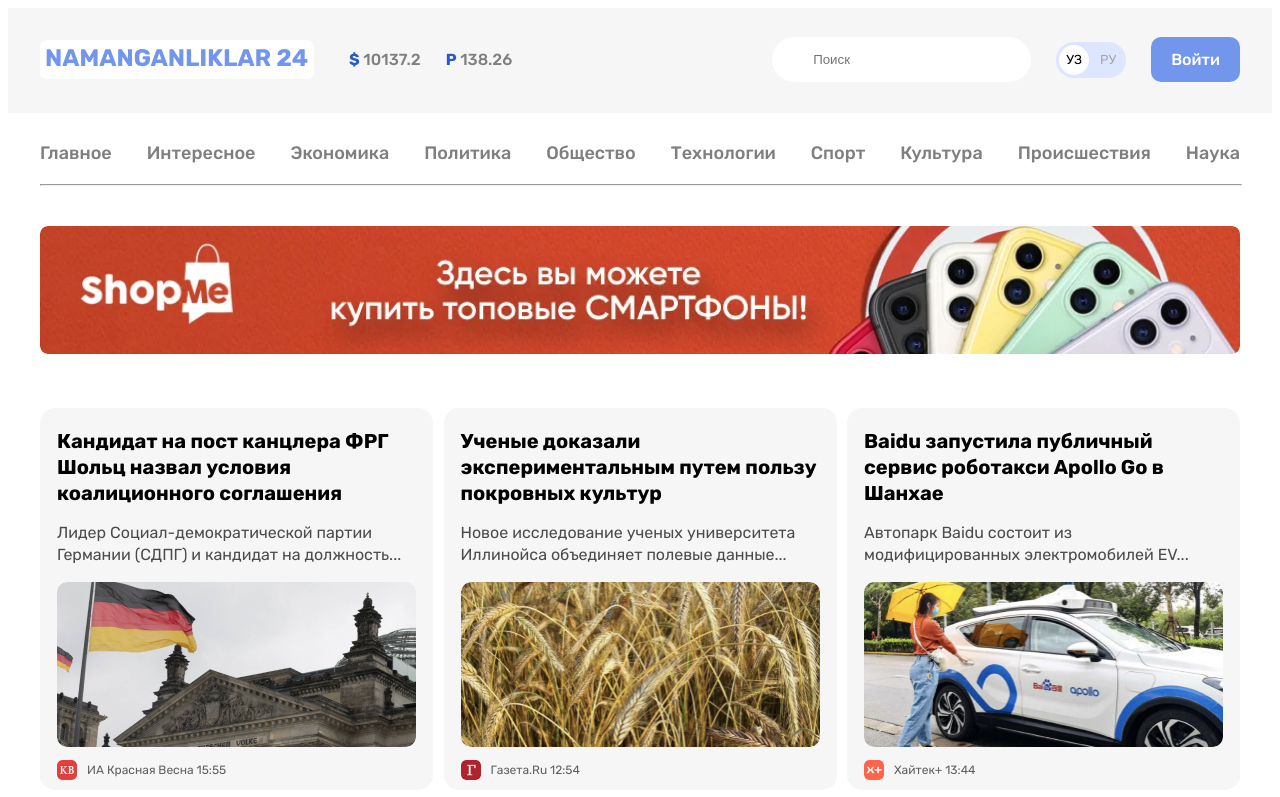
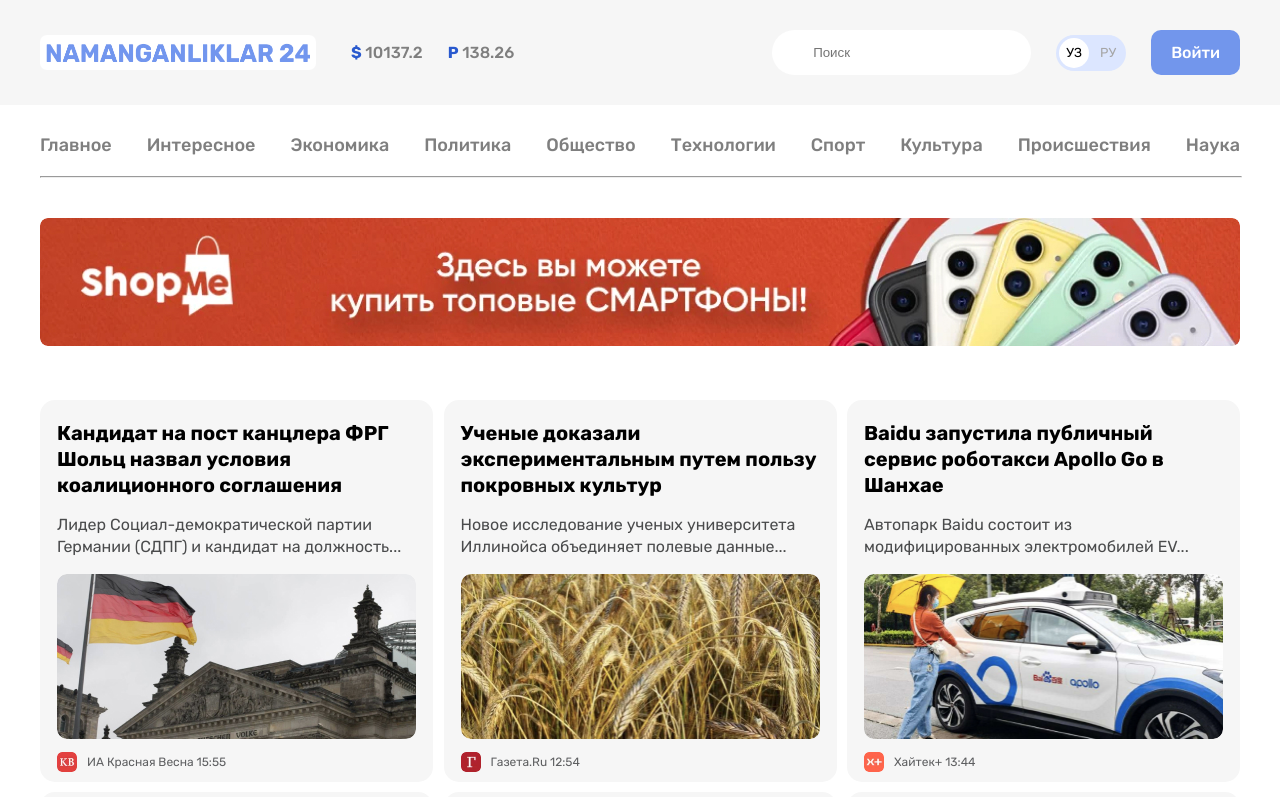
Before and after one commit to WnnR23/Namanganliklar24, a plain HTML site: page index.html in a window 1280 px wide. Shown: the top 797 px of the page. Drawn offline with Linux system fonts and the light colour scheme; files whose address does not match are found by name.

Commit message:
fix header logo

```diff
--- a/css/style.css
+++ b/css/style.css
@@ -1,4 +1,7 @@
 body {
+  max-width: 100%;
+  margin: 0;
+  padding: 0;
   background: #FFFFFF;
   color: #7F7F7F;
   font-family: 'Rubik', sans-serif;
@@ -18,23 +21,25 @@ body {
 /* HEADER */
 
 header {
-  padding-top: 26px;
+  padding: 30px 0;
   box-sizing: border-box;
   height: 105px;
   background: #F6F6F6;
 }
 
 .site-logo {
+  display: flex;
   padding: 8px 6px;
   background: #FFFFFF;
   border-radius: 7px;
-  margin-right: 10px;
+  margin-right: 35px;
+  cursor: pointer;
 }
 
 header p {
   font-weight: 500;
   font-size: 16px;
-  margin-left: 25px;
+  margin: 0 25px 0 0;
 }
 
 header p span {
--- a/index.html
+++ b/index.html
@@ -13,12 +13,11 @@
 </head>
 
 <body>
-
   <header>
     <div class="container">
       <div class="row">
         <div class="row">
-          <a class="site-logo"><img src="img/logo.svg" alt=""></a>
+          <a class="site-logo"><img src="img/logo.jpg" alt="" width="264px"></a>
           <p><span>$</span> 10137.2</p>
           <p><span>P</span> 138.26</p>
         </div>
@@ -50,7 +49,9 @@
 
     </nav>
     <hr>
-    <a href="#" target="_blank"><img class="advertise" src="img/optimize.jpg" alt="ad"></a>
+    <aside>
+      <a href="#" target="_blank"><img class="advertise" src="img/optimize.jpg" alt="ad"></a>
+    </aside>
   </div>
   <main>
     <div class="container row">
```
Also changed, not shown: img/logo.jpg (added), img/logo.svg (deleted).
